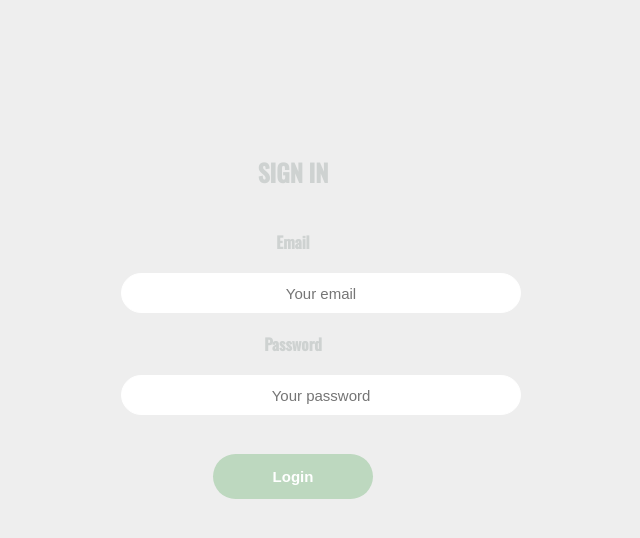
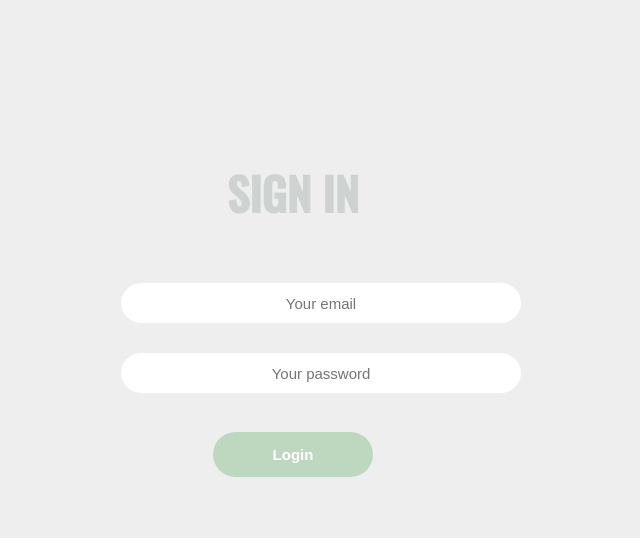
Before and after one commit to Laura959/Greiti_Ir_Isiute, a PHP site: page / in a window 1280 px wide. Shown: the top 538 px of the page, without its empty margins (347-987 px from the left). Run offline with PHP 8.4, Linux system fonts and the light colour scheme.

Commit message:
Update index.php

```diff
--- a/src/index.php
+++ b/src/index.php
@@ -46,13 +46,11 @@ try {
 
 <body>
      <div class="header-login">
-          <h2>SIGN IN</h2>
+          <h1 class="login-title">SIGN IN</h1>
      </div>
     <div>
      <form class="form-login" method="POST" id="login-form">
-          <label class="label-login">Email</label>
-          <input class="input" type="text" name="username" placeholder="Your email" pattern="^[a-zA-Z0-9_.+-]+@[a-zA-Z0-9-]+\.[a-zA-Z0-9-.]+$" title="Enter a valid email address" required>
-          <label class="label-login">Password</label>
+          <input class="input input-login" type="text" name="username" placeholder="Your email" pattern="^[a-zA-Z0-9_.+-]+@[a-zA-Z0-9-]+\.[a-zA-Z0-9-.]+$" title="Enter a valid email address" required>
           <input class="input" type="password" name="password" placeholder="Your password" pattern="(?=.*\d)(?=.*[a-z])(?=.*[A-Z]).{8,}" title="Must contain at least one number and one uppercase and lowercase letter, and at least 8 or more characters" required>
           <input type="submit" name="login" value="Login" class="input login-btn" id="login-btn"><br>
 
```
